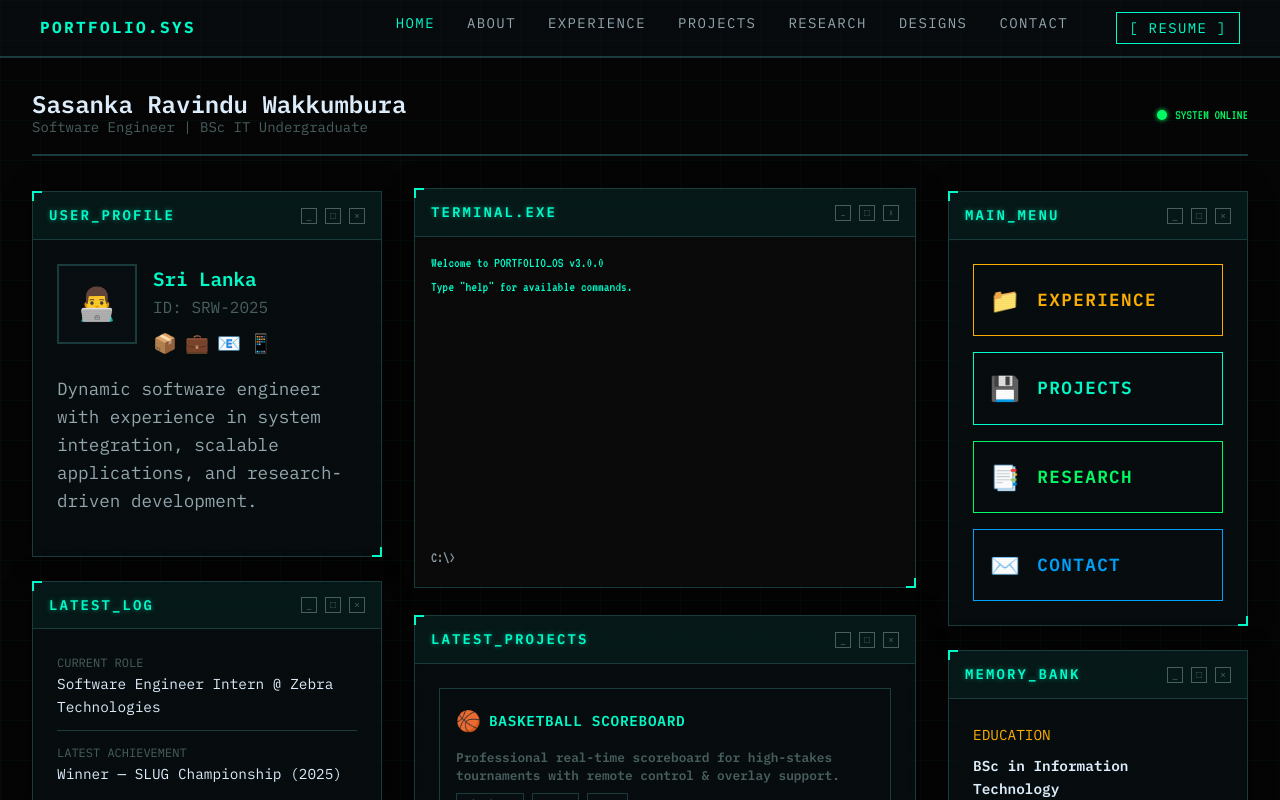
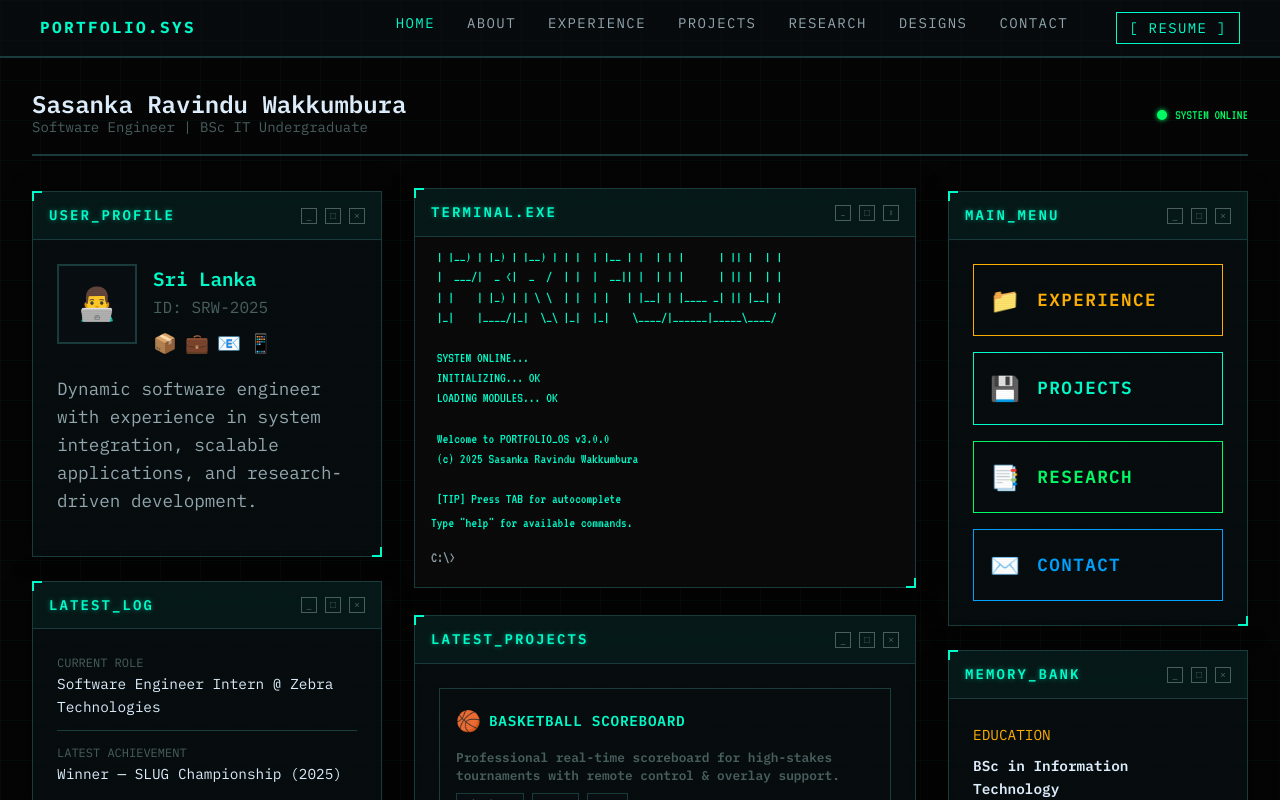
Before and after one commit to SasankaRW/portfolio, a Next.js app: page / in a window 1280 px wide. Shown: the top 800 px of the page. Built offline with nearby package versions, Linux system fonts and the light colour scheme.

Commit message:
terminal updated

```diff
--- a/src/app/page.tsx
+++ b/src/app/page.tsx
@@ -32,10 +32,17 @@ export default function HomePage() {
   });
 
   useEffect(() => {
+    // Prevent scrolling during boot
+    document.body.style.overflow = 'hidden';
+
     // Faster boot sequence
     const timer = setTimeout(() => {
       setBootComplete(true);
-      setTimeout(() => setShowContent(true), 300);
+      setTimeout(() => {
+        setShowContent(true);
+        // Re-enable scrolling after boot
+        document.body.style.overflow = 'auto';
+      }, 300);
     }, 1500);
     return () => clearTimeout(timer);
   }, []);
--- a/src/components/InteractiveTerminal.tsx
+++ b/src/components/InteractiveTerminal.tsx
@@ -22,6 +22,24 @@ interface CommandHistoryDisplay {
 
 // --- Constants ---
 const COMMANDS = ['help', 'ls', 'dir', 'cd', 'cat', 'type', 'open', 'clear', 'cls', 'whoami', 'pwd'];
+
+const WELCOME_TEXT = `
+  _____  ____  _____ _______ ______ ____  _      _____ ____
+ |  __ \\|  _ \\|  __ \\__   __|  ____/ __ \\| |    |_   _/ __ \\
+ | |__) | |_) | |__) | | |  | |__ | |  | | |      | || |  | |
+ |  ___/|  _ <|  _  /  | |  |  __|| |  | | |      | || |  | |
+ | |    | |_) | | \\ \\  | |  | |   | |__| | |____ _| || |__| |
+ |_|    |____/|_|  \\_\\ |_|  |_|    \\____/|______|_____\\____/
+
+ SYSTEM ONLINE...
+ INITIALIZING... OK
+ LOADING MODULES... OK
+
+ Welcome to PORTFOLIO_OS v3.0.0
+ (c) 2025 Sasanka Ravindu Wakkumbura
+
+ [TIP] Press TAB for autocomplete
+`;
 
 // --- File System Generation ---
 const generateFileSystem = (): FileSystemNode => {
@@ -88,7 +106,6 @@ Location: ${bio.location}
 Socials:
 ${socials.map(s => `${s.name}: ${s.url}`).join('\n')}
 
-Type 'mail' to open the contact form (GUI).
     `.trim();
 
     // 4. About
@@ -164,7 +181,7 @@ const FILE_SYSTEM = generateFileSystem();
 export default function InteractiveTerminal() {
     const [input, setInput] = useState('');
     const [history, setHistory] = useState<CommandHistoryDisplay[]>([
-        { id: 1, text: 'Welcome to PORTFOLIO_OS v3.0.0', type: 'output' },
+        { id: 1, text: WELCOME_TEXT, type: 'output' },
         { id: 2, text: 'Type "help" for available commands.', type: 'output' },
     ]);
     const [currentPath, setCurrentPath] = useState<string[]>([]); // root is empty array
```
